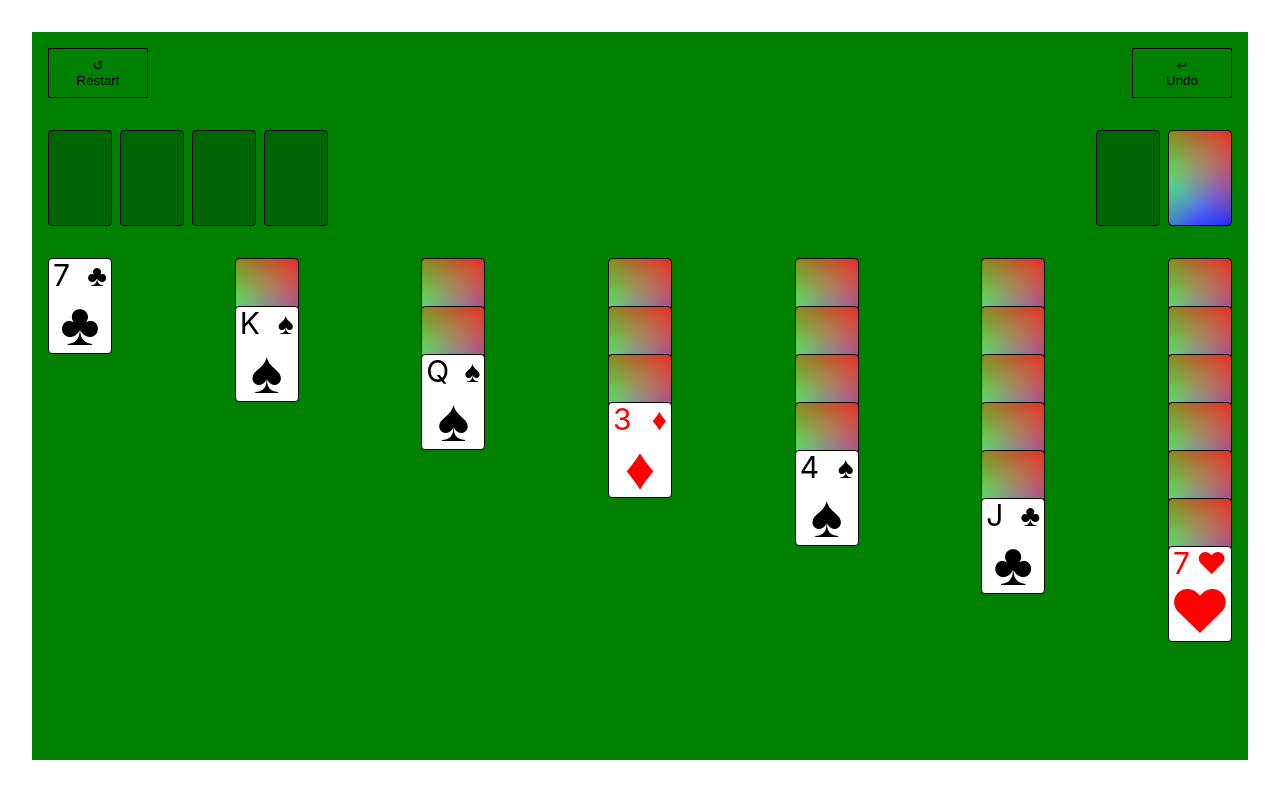
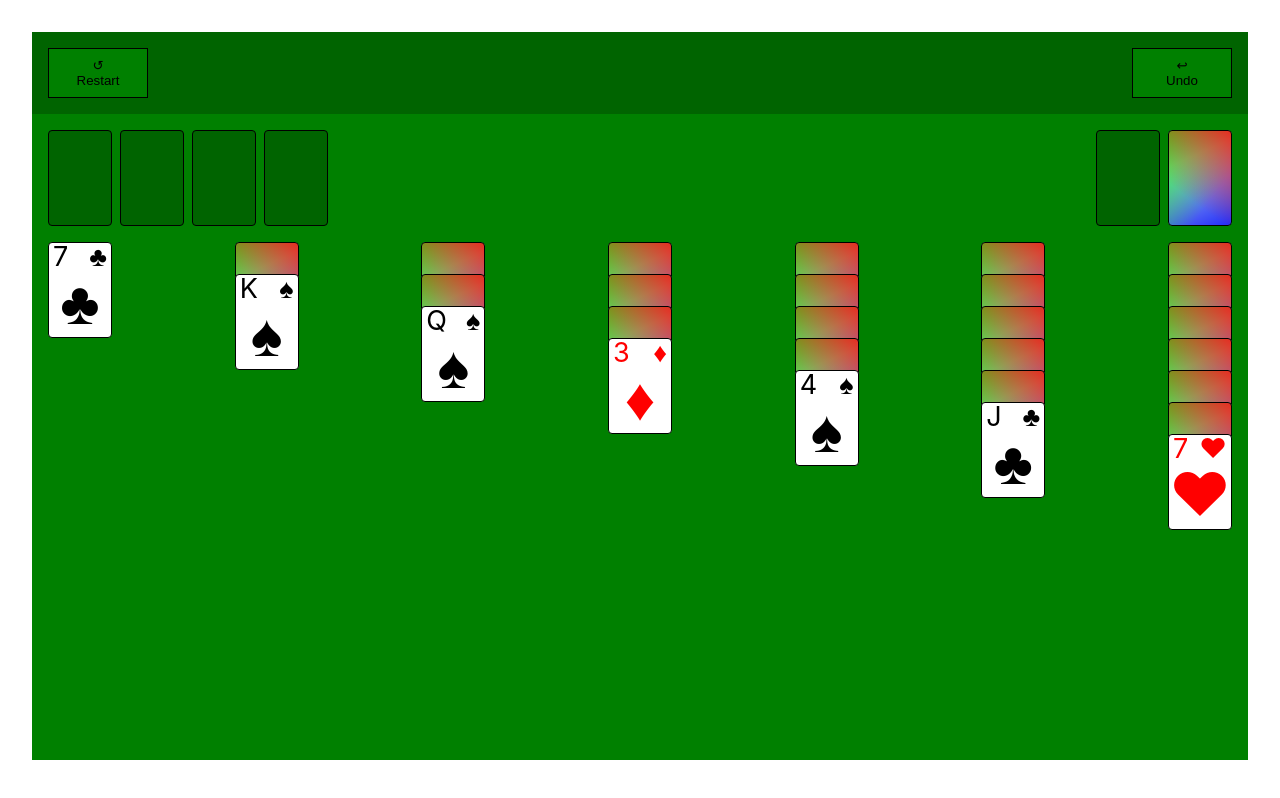
Before and after one commit to A1rPun/cards-and-dices, a Vue app: page / in a window 1280 px wide. Built offline with nearby package versions, Linux system fonts and the light colour scheme.

Commit message:
Refactor and style fixes

```diff
--- /dev/null
+++ b/src/components/Solitaire/Card.ts
@@ -0,0 +1,13 @@
+export class Card {
+  suit: string
+  n: number
+
+  constructor(suit: string, n: number) {
+    this.suit = suit;
+    this.n = n;
+  }
+
+  isRed(): boolean {
+    return this.suit === "hearts" || this.suit === "diamonds";
+  }
+}
--- /dev/null
+++ b/src/components/Solitaire/Lane.ts
@@ -0,0 +1,30 @@
+import type { Card } from "./Card";
+
+export class Lane {
+  cards: Card[]
+  hidden: Card[]
+
+  constructor(cards: Card[]) {
+    const first = cards.pop()
+    this.hidden = cards;
+    this.cards = [first!];
+  }
+
+  isEmpty(): boolean {
+    return this.hidden.length === 0 && this.cards.length === 0;
+  }
+
+  canAddCard(card: Card): boolean {
+    if (!this.cards.length) return false;
+
+    const topCard = this.cards[this.cards.length - 1];
+
+    return topCard.n - 1 === card.n && topCard.isRed() !== card.isRed()
+  }
+
+  popHidden(): void {
+    if (this.cards.length === 0 && this.hidden.length) {
+      this.cards.push(this.hidden.pop()!)
+    }
+  }
+}
--- a/src/components/PlayingCard.vue
+++ b/src/components/Solitaire/PlayingCard.vue
@@ -50,8 +50,8 @@ function getSuit(suit?: string): string {
   background: white;
   color: black;
   border-radius: 4px;
-  width: 56px;
-  height: 80px;
+  width: 48px;
+  height: 72px;
   display: flex;
   flex-direction: column;
   user-select: none;
@@ -80,7 +80,7 @@ function getSuit(suit?: string): string {
 .playing-card--top {
   display: flex;
   justify-content: space-between;
-  font-size: 1.5em;
+  font-size: 1.3em;
   padding: 0 2px;
   margin-top: -4px;
 }
@@ -92,10 +92,10 @@ function getSuit(suit?: string): string {
 }
 
 .playing-card--suit-large {
-  font-size: 3.5em;
+  font-size: 3em;
   text-align: center;
   flex: 1;
-  margin-top: -24px;
+  margin-top: -16px;
 }
 
 .hidden {
@@ -119,7 +119,7 @@ function getSuit(suit?: string): string {
   }
 
   .playing-card--top {
-    font-size: 2em;
+    font-size: 1.8em;
     padding: 0 4px;
     margin-top: -8px;
   }
@@ -132,6 +132,7 @@ function getSuit(suit?: string): string {
 
   .playing-card--suit-large {
     font-size: 4em;
+    margin-top: -24px;
   }
 }
 </style>
--- a/src/views/SolitaireView.vue
+++ b/src/views/SolitaireView.vue
@@ -1,49 +1,8 @@
 <script setup lang="ts">
 import { ref } from "vue";
-import PlayingCard from "../components/PlayingCard.vue";
-
-class Card {
-  suit: string
-  n: number
-
-  constructor(suit: string, n: number) {
-    this.suit = suit;
-    this.n = n;
-  }
-
-  isRed(): boolean {
-    return this.suit === "hearts" || this.suit === "diamonds";
-  }
-}
-
-class Lane {
-  cards: Card[]
-  hidden: Card[]
-
-  constructor(cards: Card[]) {
-    const first = cards.pop()
-    this.hidden = cards;
-    this.cards = [first!];
-  }
-
-  isEmpty(): boolean {
-    return this.hidden.length === 0 && this.cards.length === 0;
-  }
-
-  canAddCard(card: Card): boolean {
-    if (!this.cards.length) return false;
-
-    const topCard = this.cards[this.cards.length - 1];
-
-    return topCard.n - 1 === card.n && topCard.isRed() !== card.isRed()
-  }
-
-  popHidden(): void {
-    if (this.cards.length === 0 && this.hidden.length) {
-      this.cards.push(this.hidden.pop())
-    }
-  }
-}
+import PlayingCard from "@/components/Solitaire/PlayingCard.vue";
+import { Card } from "@/components/Solitaire/Card";
+import { Lane } from "@/components/Solitaire/Lane";
 
 const cards = ["hearts", "diamonds", "clubs", "spades"]
   .flatMap((suit) => Array.from(Array(13), (_, idx) => new Card(suit, idx + 2)));
@@ -261,9 +220,9 @@ function restart() {
 
 .solitaire--bar {
   display: flex;
-  /* background: darkgreen; */
+  background: darkgreen;
   justify-content: space-between;
-  padding: 16px;
+  padding: 4px;
   gap: 8px;
 }
 
@@ -326,6 +285,11 @@ function restart() {
     margin-bottom: 8px;
   }
 
+  .solitaire--bar {
+    padding: 16px;
+    gap: 8px;
+  }
+
   .solitaire--header {
   }
 
@@ -348,6 +312,7 @@ function restart() {
   }
 
   .solitaire--playfield-lane > * {
+    margin-top: -64px;
   }
 
   .won {
```
